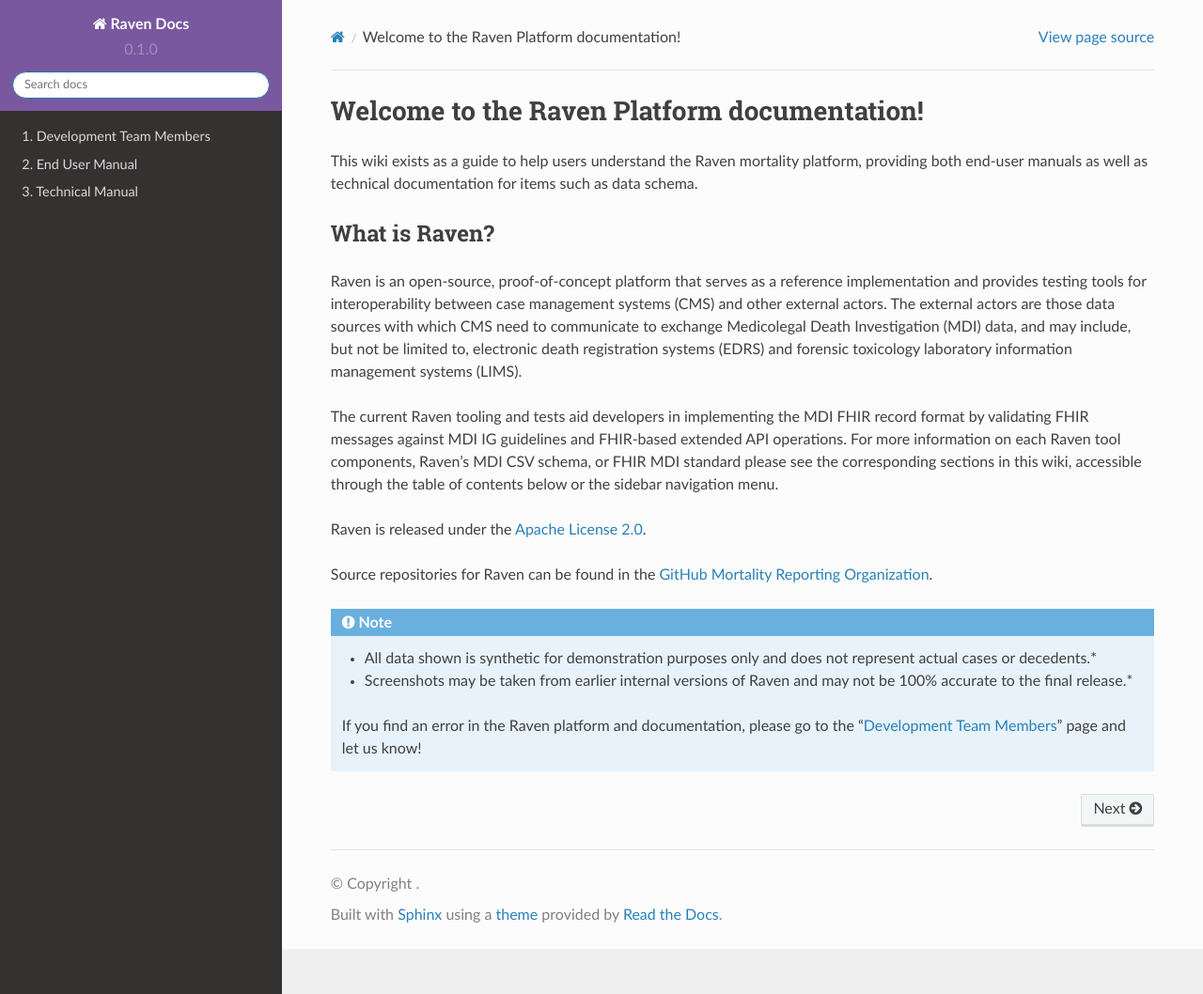
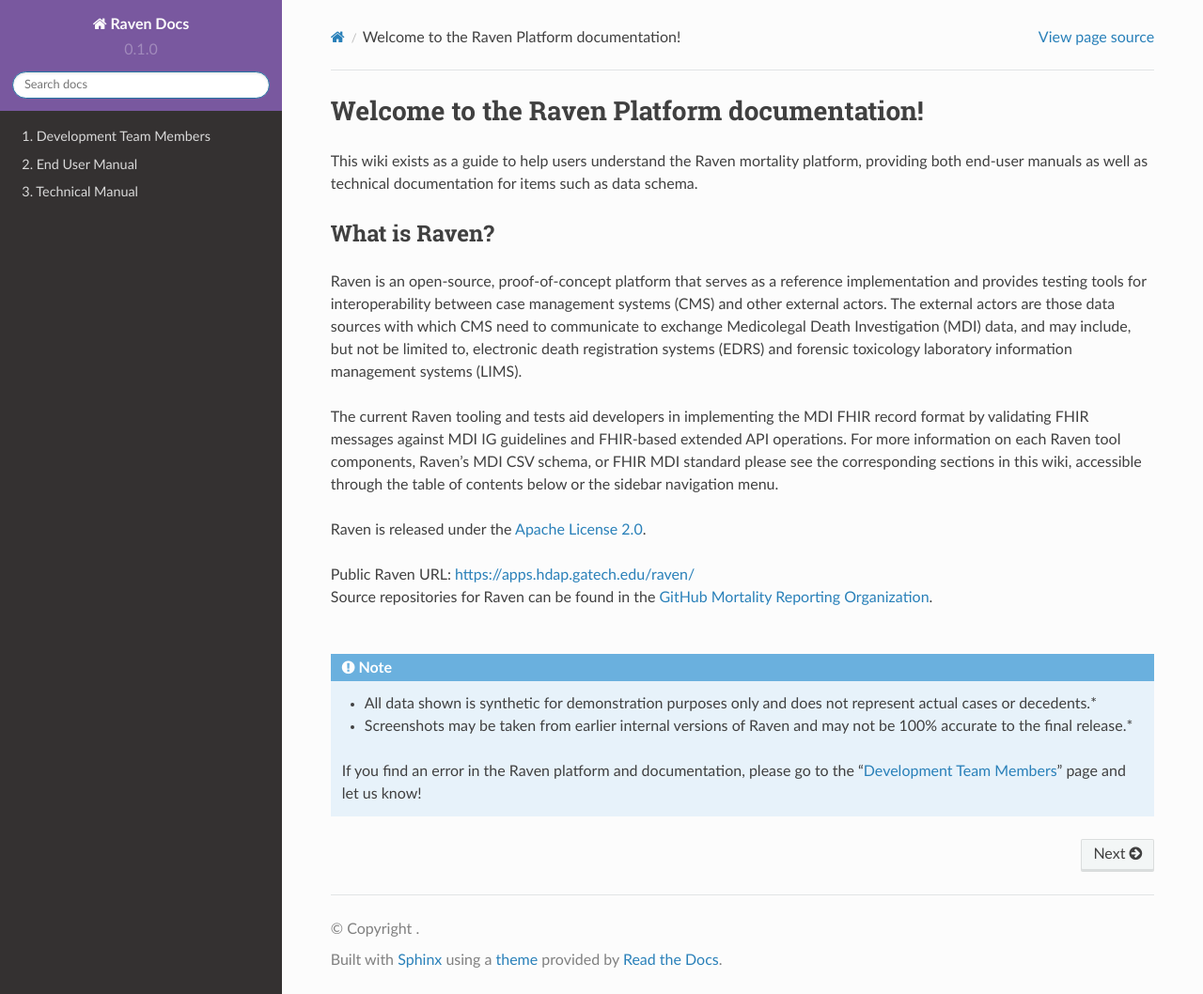
Before and after one commit to MortalityReporting/RavenDocs, a Sphinx documentation site: the page built from docs/source/index.rst, in a window 1280 px wide and 1058 px high. Shown: the whole window at 94% size. Built offline with Sphinx 7.4.7 and the Read the Docs theme 2.0.0, drawn with Linux system fonts in a browser that asks for light colours.

Commit message:
Update index.rst

```diff
--- a/docs/source/index.rst
+++ b/docs/source/index.rst
@@ -28,7 +28,9 @@ the sidebar navigation menu.
 Raven is released under the `Apache License
 2.0 <https://github.com/MortalityReporting/raven-platform/blob/main/LICENSE>`__.
 
-Source repositories for Raven can be found in the `GitHub Mortality Reporting Organization <https://github.com/MortalityReporting/>`_.
+| Public Raven URL: https://apps.hdap.gatech.edu/raven/
+| Source repositories for Raven can be found in the `GitHub Mortality Reporting Organization <https://github.com/MortalityReporting/>`_.
+|
 
 .. note::
 
```
